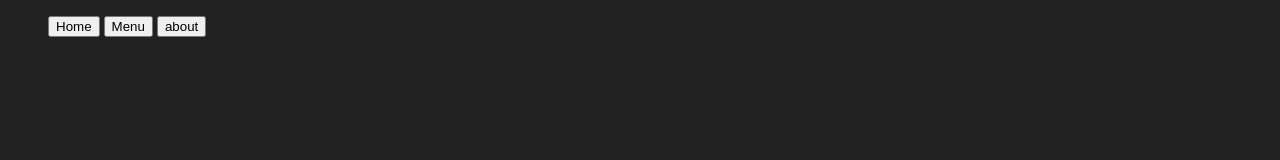
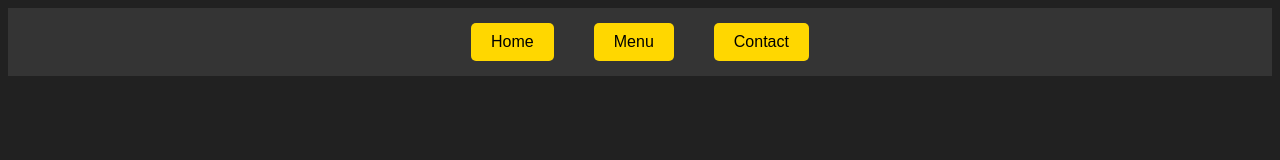
Before and after one commit to kelvin-2/Restaurant_Page, a website built with webpack: page src/template.html in a window 1280 px wide. Built offline with nearby package versions, Linux system fonts and the light colour scheme; a web font is replaced by a local one.

Commit message:
have desinges the landing home page

```diff
--- a/src/style.css
+++ b/src/style.css
@@ -1,4 +1,66 @@
-body{
+body {
     background-color: #212121;
-    color:white;
+    color: white;
+    font-family: 'Roboto', sans-serif;
 }
+
+.nav {
+    display: flex;
+    align-items: center;
+}
+
+header {
+    font-family: 'Roboto', sans-serif;
+    font-weight: 700; /* Bold */
+    background-color: #343434;
+    padding: 15px 20px;
+    color: white;
+    display: flex;
+    justify-content: center;
+    align-items: center;
+    position: sticky;
+    top: 0;
+    z-index: 1000;
+}
+
+nav ul {
+    display: flex;
+    list-style: none;
+    padding: 0;
+    margin: 0;
+    gap: 40px;
+}
+
+/* Primary Button */
+nav ul li button {
+    background-color: #FFD700; /* Gold */
+    color: black;
+    border: none;
+    border-radius: 5px;
+    padding: 10px 20px;
+    font-size: 16px;
+    cursor: pointer;
+    transition: background-color 0.3s ease, transform 0.2s ease;
+}
+
+/* Hover State */
+nav ul li button:hover {
+    background-color: #FFC107; /* Softer Gold */
+    transform: scale(1.05); /* Slight Zoom Effect */
+}
+
+/* Active State */
+nav ul li button:active {
+    background-color: #E6AC00; /* Deeper Gold */
+}
+
+/* Optional: Alternative Black Button */
+nav ul li.black-button {
+    background-color: #212121; /* Black */
+    color: #FFD700; /* Gold Text */
+    border: 2px solid #FFD700;
+}
+
+nav ul li.black-button:hover {
+    background-color: #343434; /* Slightly lighter black */
+}
--- a/src/template.html
+++ b/src/template.html
@@ -4,16 +4,20 @@
     <meta charset="UTF-8">
     <meta name="viewport" content="width=device-width, initial-scale=1.0">
     <title>Resturant</title>
+    <link rel="preconnect" href="https://fonts.googleapis.com">
+<link rel="preconnect" href="https://fonts.gstatic.com" crossorigin>
+<link href="https://fonts.googleapis.com/css2?family=Chokokutai&family=Roboto:ital,wght@0,100;0,300;0,400;0,500;0,700;0,900;1,100;1,300;1,400;1,500;1,700;1,900&display=swap" rel="stylesheet">
 </head>
 <body>
     <header>
         <nav>
             <ul>
-                    <button>Home</button>
-                    <button>Menu</button>
-                    <button>about</button>
+                <li><button>Home</button></li>
+                <li><button>Menu</button></li>
+                <li><button>Contact</button></li>
             </ul>
         </nav>
     </header>
+    <div id="content"></div>
 </body>
 </html>
```
Also changed, not shown: 1 other file.
